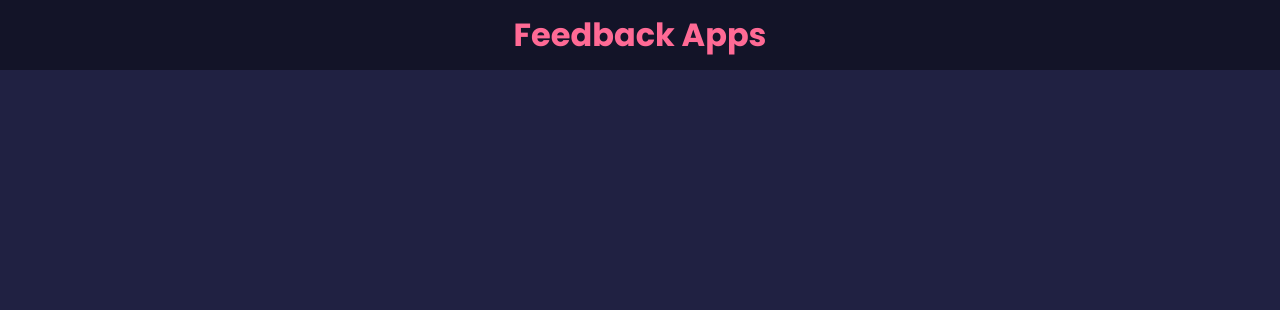
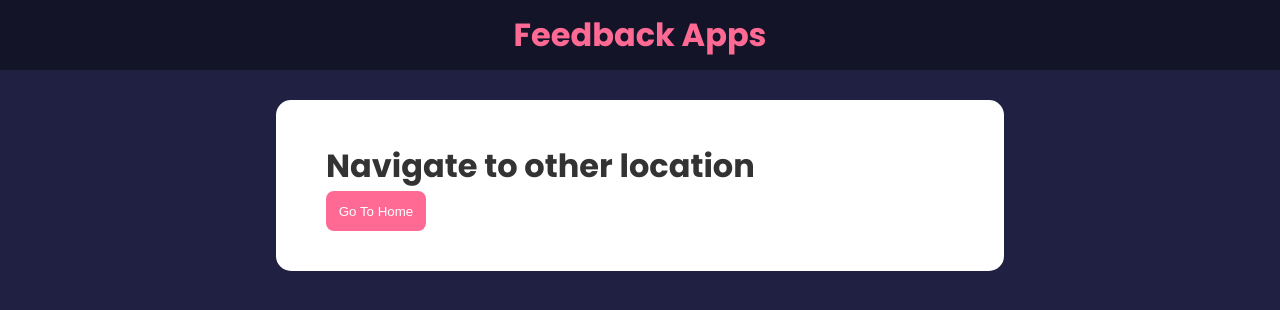
Before and after one commit to adittanu/Feedback-app, a React (Create React App) app: page /Post in a window 1280 px wide. Before the commit this address had no page. Shown: the top 310 px of the page. Built offline with nearby package versions, Linux system fonts and the light colour scheme.

Commit message:
navigate hook

```diff
--- a/src/App.js
+++ b/src/App.js
@@ -7,8 +7,10 @@ import FeedbackStats from './components/FeedbackStats';
 import FeedbackForm from './components/FeedbackForm';
 import {v4 as uuidv4} from 'uuid'
 import AboutPage from './components/pages/AboutPage';
+import NotFoundPage from './components/pages/NotFoundPage';
 import AboutIconLink from './components/AboutIconLink';
 import Post from './components/Post';
+
 
 // import Card from './components/shared/Card';
 
@@ -44,7 +46,8 @@ function App() {
                     } />
 
                     <Route path='/About' element={<AboutPage/>}/>
-                    <Route path='/Post/:id/:name' element={<Post/>}/>
+                    <Route path='/Post' element={<Post/>}/>
+                    <Route path='/404' element={<NotFoundPage/>}/>
                 </Routes>
                 {/* <Card>
                     <NavLink to="/" activeClassName="active">Home</NavLink>
--- a/src/components/Post.jsx
+++ b/src/components/Post.jsx
@@ -1,13 +1,21 @@
-import { useParams } from 'react-router-dom'
+import { Navigate, useNavigate } from 'react-router-dom'
 import Card from './shared/Card'
 
 function Post() {
-    const params = useParams()
+    const status = 200
+    const navigate = useNavigate()
+
+    const handleButtonHome = () => {
+        navigate('/')
+    }
+    if (status === 404) {
+        return <Navigate to="/404" />
+    }
 
     return (
         <Card>
-            <h1>Post {params.id}</h1>
-            <p>Name : {params.name}</p>
+            <h1>Navigate to other location</h1>
+            <button className='btn btn-secondary' onClick={handleButtonHome}>Go To Home</button>
         </Card>
     )
 }
--- /dev/null
+++ b/src/components/pages/NotFoundPage.jsx
@@ -0,0 +1,10 @@
+import Card from "../shared/Card"
+
+function NotFoundPage(){
+  return (
+    <Card>
+      <h1>404 Not Found</h1>
+    </Card>
+  )
+}
+export default NotFoundPage
```
